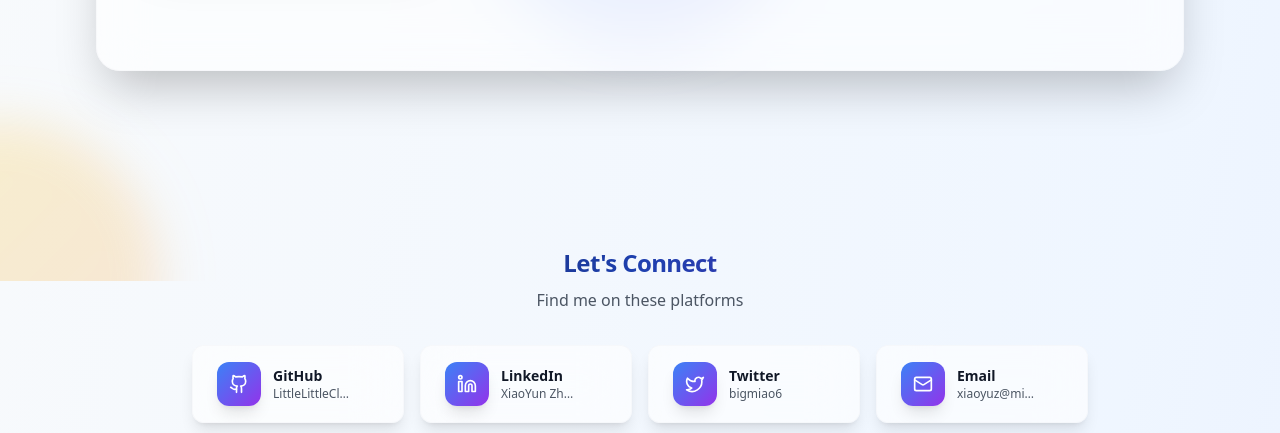
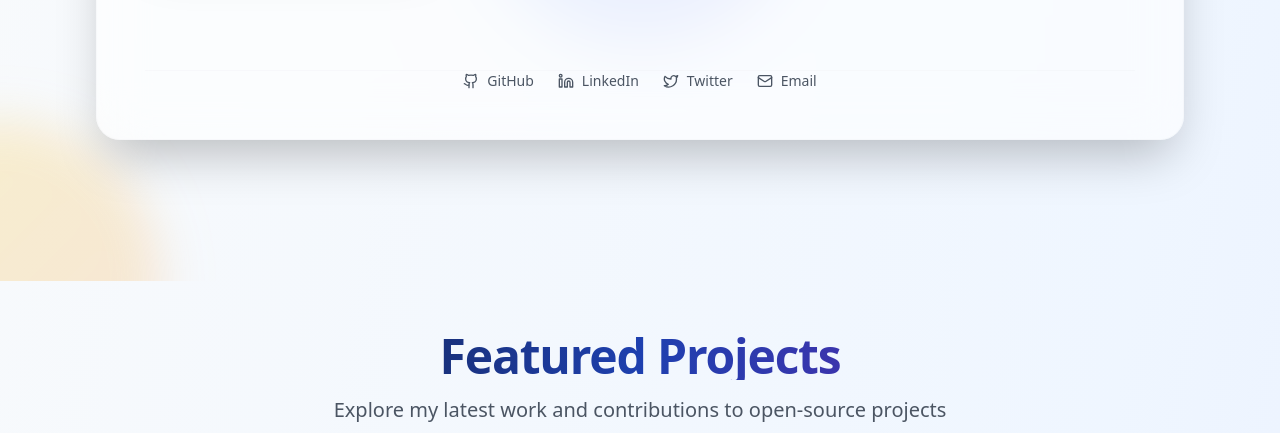
Before and after one commit to LittleLittleCloud/LittleLittleCloud.github.io, a Next.js app: page / in a window 1280 px wide. Shown: the part 519-952 px from the top of the page. Built offline with nearby package versions, Linux system fonts and the light colour scheme.

Commit message:
refactor: integrate social media items into About component and remove SocialMediaBar

```diff
--- a/src/components/about.tsx
+++ b/src/components/about.tsx
@@ -1,19 +1,42 @@
 import React, { useEffect } from "react";
 import Image from "next/image";
-import { PersonalInformation } from "@/pages";
+import { PersonalInformation, SocialInformation, SocialInformationItem } from "@/pages";
 import { Markdown } from "./markdown";
+import { Mail, Github, Linkedin, Twitter, ExternalLink } from 'lucide-react';
 
 export interface AboutProps extends PersonalInformation {}
 
-const About: React.FC<AboutProps> = ({ name, description, profile }) => {
+interface SocialMediaItemProps extends SocialInformationItem {
+  icon: React.ReactNode;
+}
+
+const SocialMediaItem: React.FC<SocialMediaItemProps> = ({ icon, label, value, href }) => (
+  <a
+    href={href}
+    target="_blank"
+    rel="noopener noreferrer"
+    className="group flex items-center gap-2 text-gray-600 dark:text-gray-400 hover:text-blue-600 dark:hover:text-blue-400 transition-colors duration-200"
+    aria-label={`Visit my ${label}`}
+    title={`${label}: ${value}`}
+  >
+    <div className="flex-shrink-0 text-current">
+      {icon}
+    </div>
+    <span className="text-sm font-medium">{label}</span>
+  </a>
+);
+
+const About: React.FC<AboutProps> = ({ name, description, profile, socials }) => {
   useEffect(() => {
     console.log("About component mounted");
   }, []);
 
   return (
     <div id="about" className="pt-24 pb-16">
+      {/* Combined About and Social Media Section in One Card */}
       <div className="backdrop-blur-xl bg-white/60 dark:bg-gray-900/60 rounded-3xl shadow-2xl border border-gray-200/20 dark:border-gray-700/20 p-8 lg:p-12">
-        <div className="flex flex-col lg:flex-row gap-12 items-center lg:items-start">
+        {/* About Section */}
+        <div className="flex flex-col lg:flex-row gap-12 items-center lg:items-start mb-12">
           {/* Profile Image */}
           <div className="flex-shrink-0">
             <div className="relative group">
@@ -46,6 +69,26 @@ const About: React.FC<AboutProps> = ({ name, description, profile }) => {
             </div>
           </div>
         </div>
+
+        {/* Social Media Section */}
+        <div className="flex justify-center gap-6 border-t border-gray-200/20 dark:border-gray-700/20">
+          <SocialMediaItem
+            icon={<Github className="w-4 h-4" />}
+            {...socials.github}
+          />
+          <SocialMediaItem
+            icon={<Linkedin className="w-4 h-4" />}
+            {...socials.linkedin}
+          />
+          <SocialMediaItem
+            icon={<Twitter className="w-4 h-4" />}
+            {...socials.twitter}
+          />
+          <SocialMediaItem
+            icon={<Mail className="w-4 h-4" />}
+            {...socials.email}
+          />
+        </div>
       </div>
     </div>
   );
--- a/src/components/social-media-bar.tsx
+++ /dev/null
@@ -1,73 +0,0 @@
-import React from 'react';
-import { Mail, Github, Linkedin, Twitter, ExternalLink } from 'lucide-react';
-import { SocialInformation, SocialInformationItem } from '@/pages';
-
-interface SocialMediaItemProps extends SocialInformationItem {
-  icon: React.ReactNode;
-}
-
-const SocialMediaItem: React.FC<SocialMediaItemProps> = ({ icon, label, value, href }) => (
-  <a
-    href={href}
-    target="_blank"
-    rel="noopener noreferrer"
-    className="group relative flex items-center gap-3 px-6 py-4 bg-white/60 dark:bg-gray-900/60 backdrop-blur-xl rounded-xl border border-gray-200/20 dark:border-gray-700/20 hover:bg-white/80 dark:hover:bg-gray-900/80 hover:scale-105 transition-all duration-300 shadow-lg hover:shadow-xl"
-    aria-label={`Visit my ${label}`}
-  >
-    <div className="flex-shrink-0 p-3 rounded-lg bg-gradient-to-br from-blue-500 to-purple-600 text-white shadow-lg group-hover:shadow-xl transition-all duration-300 group-hover:scale-110">
-      {icon}
-    </div>
-    <div className="flex flex-col min-w-0">
-      <span className="text-sm font-semibold text-gray-900 dark:text-gray-100 group-hover:text-blue-600 dark:group-hover:text-blue-400 transition-colors duration-200">
-        {label}
-      </span>
-      <span className="text-xs text-gray-600 dark:text-gray-400 truncate">
-        {value}
-      </span>
-    </div>
-    <div className="flex-shrink-0 opacity-0 group-hover:opacity-100 transition-opacity duration-200">
-      <ExternalLink className="w-4 h-4 text-gray-400" />
-    </div>
-
-    {/* Hover gradient overlay */}
-    <div className="absolute inset-0 bg-gradient-to-r from-blue-400/0 via-purple-400/5 to-pink-400/0 opacity-0 group-hover:opacity-100 transition-opacity duration-300 rounded-xl"></div>
-  </a>
-);
-
-interface SocialMediaBarProps extends SocialInformation {}
-
-const SocialMediaBar: React.FC<SocialMediaBarProps> = (socials) => {
-  return (
-    <div className="py-12">
-      <div className="text-center mb-8">
-        <h3 className="text-2xl font-bold bg-gradient-to-r from-gray-900 via-blue-800 to-purple-800 dark:from-white dark:via-blue-200 dark:to-purple-200 bg-clip-text text-transparent mb-2">
-          Let's Connect
-        </h3>
-        <p className="text-gray-600 dark:text-gray-400">
-          Find me on these platforms
-        </p>
-      </div>
-
-      <div className="grid grid-cols-1 sm:grid-cols-2 lg:grid-cols-4 gap-4 max-w-4xl mx-auto">
-        <SocialMediaItem
-          icon={<Github className="w-5 h-5" />}
-          {...socials.github}
-        />
-        <SocialMediaItem
-          icon={<Linkedin className="w-5 h-5" />}
-          {...socials.linkedin}
-        />
-        <SocialMediaItem
-          icon={<Twitter className="w-5 h-5" />}
-          {...socials.twitter}
-        />
-        <SocialMediaItem
-          icon={<Mail className="w-5 h-5" />}
-          {...socials.email}
-        />
-      </div>
-    </div>
-  );
-};
-
-export default SocialMediaBar;
--- a/src/pages/index.tsx
+++ b/src/pages/index.tsx
@@ -6,7 +6,6 @@ import About from "@/components/about";
 import Experience from "@/components/experience";
 import EducationSection from "@/components/education";
 import ProjectSection from "@/components/project";
-import SocialMediaBar from "@/components/social-media-bar";
 import { useEffect, useState } from "react";
 import { useTheme } from "next-themes";
 
@@ -228,7 +227,6 @@ export default function Home() {
         <Navbar {...personalInformation} />
         <div className="max-w-6xl mx-auto px-4 sm:px-6 lg:px-8 space-y-16">
           <About {...personalInformation} />
-          <SocialMediaBar {...personalInformation.socials} />
           <ProjectSection {...personalInformation} />
           <Experience {...personalInformation} />
           <EducationSection {...personalInformation} />
```
